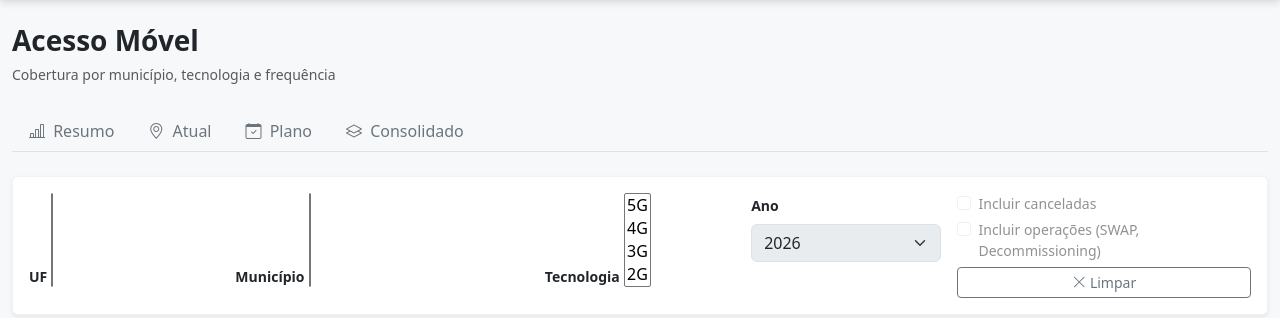
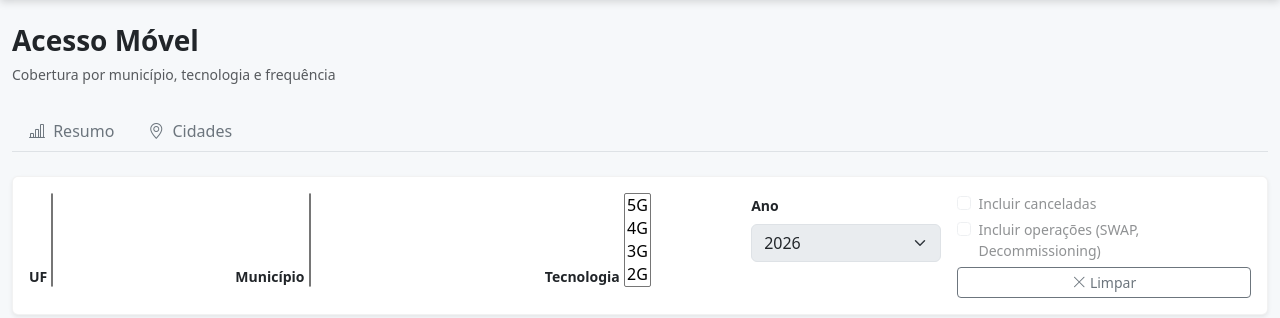
Before and after one commit to Arcane6/repo-test, a Flask app: page /mobile-access/actual/ in a window 1280 px wide. Shown: the part 56-374 px from the top of the page. Run offline with Flask 3, Linux system fonts and the light colour scheme; data that the repository does not hold is empty; some libraries are stand-ins or nearby versions.

Commit message:
Simplifica navegação do Acesso Móvel: remove tabs Plano/Consolidado e renomeia Atual para Cidades
A home do módulo passa a redirecionar para Resumo em vez de Consolidado,
já que essa tab não está mais no menu.

```diff
--- a/coverage-hub/modules/mobile_access/routes.py
+++ b/coverage-hub/modules/mobile_access/routes.py
@@ -29,7 +29,7 @@ mobile_access_bp = Blueprint(
 
 @mobile_access_bp.route("/")
 def index():
-    return redirect("/mobile-access/consolidated/")
+    return redirect("/mobile-access/summary/")
 
 
 @mobile_access_bp.route("/actual/")
--- a/coverage-hub/templates/mobile_access/dashboard.html
+++ b/coverage-hub/templates/mobile_access/dashboard.html
@@ -18,18 +18,8 @@
         </li>
         <li class="nav-item" role="presentation">
             <a class="nav-link" href="/mobile-access/actual/" id="actual-tab" role="tab">
-                <i class="bi bi-geo-alt me-1"></i> Atual
+                <i class="bi bi-geo-alt me-1"></i> Cidades
             </a>
-        </li>
-        <li class="nav-item" role="presentation">
-            <a class="nav-link" href="/mobile-access/plan/" id="plan-tab" role="tab">
-                <i class="bi bi-calendar-check me-1"></i> Plano
-            </a>
-        </li>
-        <li class="nav-item" role="presentation">
-            <a class="nav-link" href="/mobile-access/consolidated/" id="consolidated-tab" role="tab">
-            <i class="bi bi-layers me-1"></i> Consolidado
-        </a>
         </li>
     </ul>
     <!-- Barra de filtros globais -->
```
